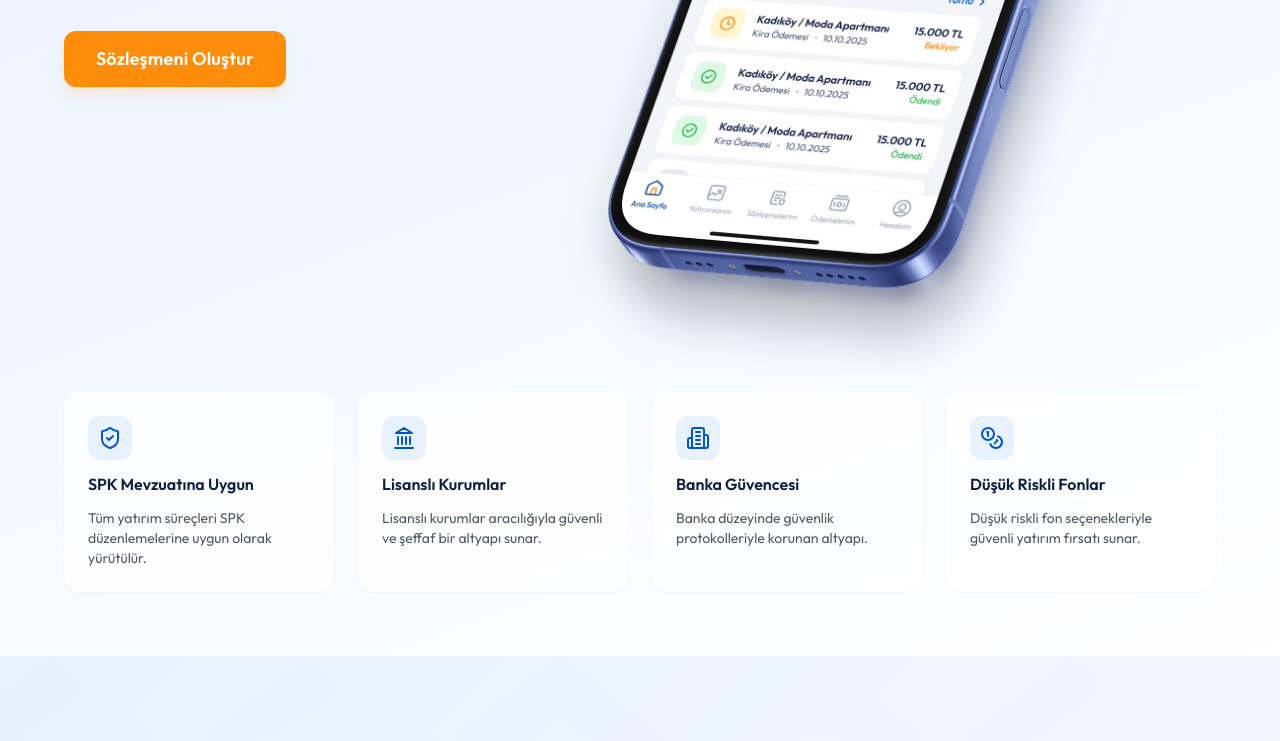
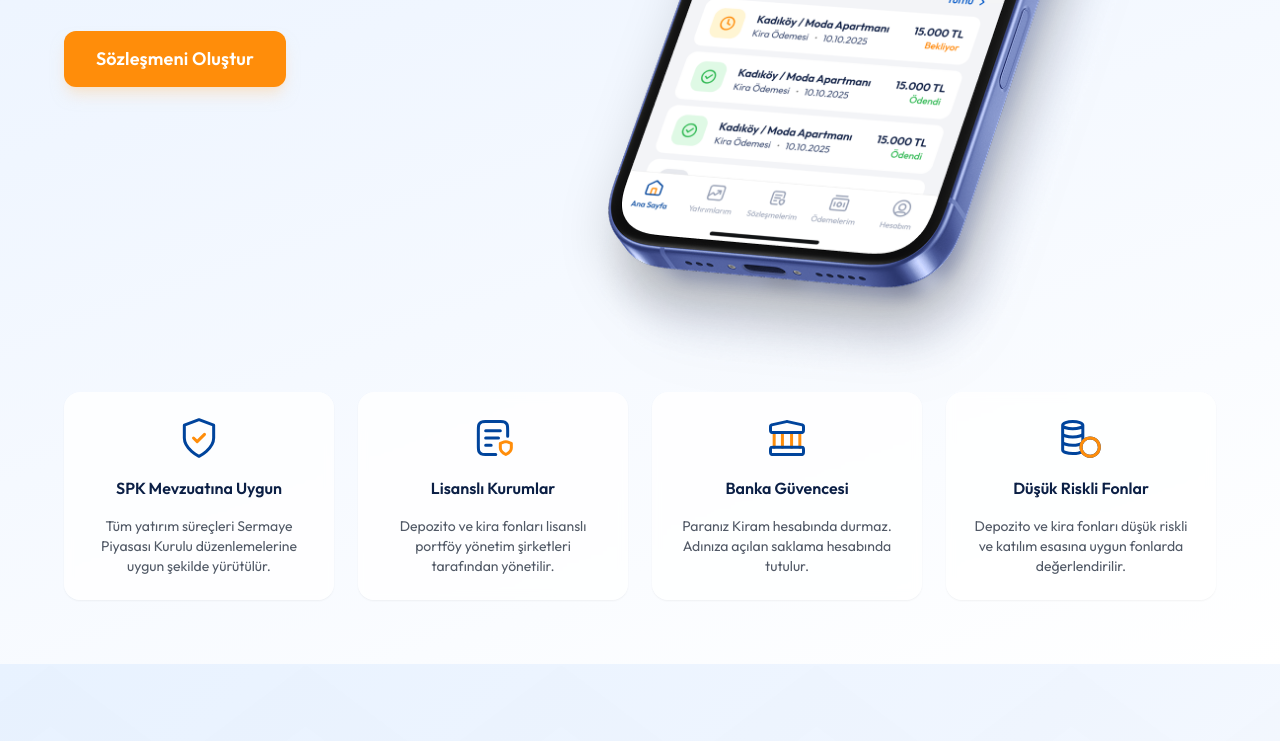
Before and after one commit to Muhammedreyz/kiram-web-static, a React (Vite) app: page / in a window 1280 px wide. Shown: the part 474-1215 px from the top of the page. Built offline with nearby package versions, Linux system fonts and the light colour scheme; no server answers.

Commit message:
Updated HeroSection.tsx

```diff
--- a/src/screens/KiramLp/sections/HeroSection/HeroSection.tsx
+++ b/src/screens/KiramLp/sections/HeroSection/HeroSection.tsx
@@ -4,9 +4,12 @@ import { Card, CardContent } from "../../../../components/ui/card";
 import { Label } from "../../../../components/ui/label";
 import { Slider } from "../../../../components/ui/slider";
 import { useInView } from "../../../../hooks/useScrollAnimation";
-import { ShieldCheck, Landmark, Building2, Coins } from "lucide-react";
 import patternBg from "../../../../img/pattern.png";
 import phonesImg from "../../../../img/Ultramarine.png";
+import spkIcon from "../../../../img/spk-mevzuatina-uygun.svg";
+import lisansliIcon from "../../../../img/lisansli-kurumlar.svg";
+import bankaIcon from "../../../../img/banka-guvencesi.svg";
+import fonlarIcon from "../../../../img/dusuk-riskli-fonlar.svg";
 
 const SUPABASE_URL = import.meta.env.VITE_SUPABASE_URL;
 const SUPABASE_ANON_KEY = import.meta.env.VITE_SUPABASE_ANON_KEY;
@@ -195,16 +198,14 @@ export const HeroSection = (): JSX.Element => {
         <div className="relative z-10 w-full max-w-[1440px] mx-auto px-5 sm:px-8 lg:px-16 pb-12 sm:pb-16">
           <div className="grid grid-cols-2 lg:grid-cols-4 gap-4 sm:gap-6">
             {[
-              { icon: <ShieldCheck className="w-6 h-6 text-[#0056c7]" />, title: "SPK Mevzuatına Uygun", desc: "Tüm yatırım süreçleri SPK düzenlemelerine uygun olarak yürütülür." },
-              { icon: <Landmark className="w-6 h-6 text-[#0056c7]" />, title: "Lisanslı Kurumlar", desc: "Lisanslı kurumlar aracılığıyla güvenli ve şeffaf bir altyapı sunar." },
-              { icon: <Building2 className="w-6 h-6 text-[#0056c7]" />, title: "Banka Güvencesi", desc: "Banka düzeyinde güvenlik protokolleriyle korunan altyapı." },
-              { icon: <Coins className="w-6 h-6 text-[#0056c7]" />, title: "Düşük Riskli Fonlar", desc: "Düşük riskli fon seçenekleriyle güvenli yatırım fırsatı sunar." },
+              { icon: spkIcon, title: "SPK Mevzuatına Uygun", desc: "Tüm yatırım süreçleri Sermaye Piyasası Kurulu düzenlemelerine uygun şekilde yürütülür." },
+              { icon: lisansliIcon, title: "Lisanslı Kurumlar", desc: "Depozito ve kira fonları lisanslı portföy yönetim şirketleri tarafından yönetilir." },
+              { icon: bankaIcon, title: "Banka Güvencesi", desc: "Paranız Kiram hesabında durmaz. Adınıza açılan saklama hesabında tutulur." },
+              { icon: fonlarIcon, title: "Düşük Riskli Fonlar", desc: "Depozito ve kira fonları düşük riskli ve katılım esasına uygun fonlarda değerlendirilir." },
             ].map((item, i) => (
               <Card key={i} className="bg-white/80 backdrop-blur-sm border-0 rounded-2xl shadow-sm hover:shadow-md transition-shadow duration-300">
-                <CardContent className="flex flex-col gap-3 p-5 sm:p-6">
-                  <div className="w-11 h-11 rounded-xl bg-[#e8f2ff] flex items-center justify-center">
-                    {item.icon}
-                  </div>
+                <CardContent className="flex flex-col items-center text-center gap-4 p-5 sm:p-6">
+                  <img src={item.icon} alt="" className="w-11 h-11" aria-hidden="true" />
                   <h3 className="[font-family:'Outfit',Helvetica] font-semibold text-[#0b1f45] text-sm sm:text-base leading-tight">
                     {item.title}
                   </h3>
```
